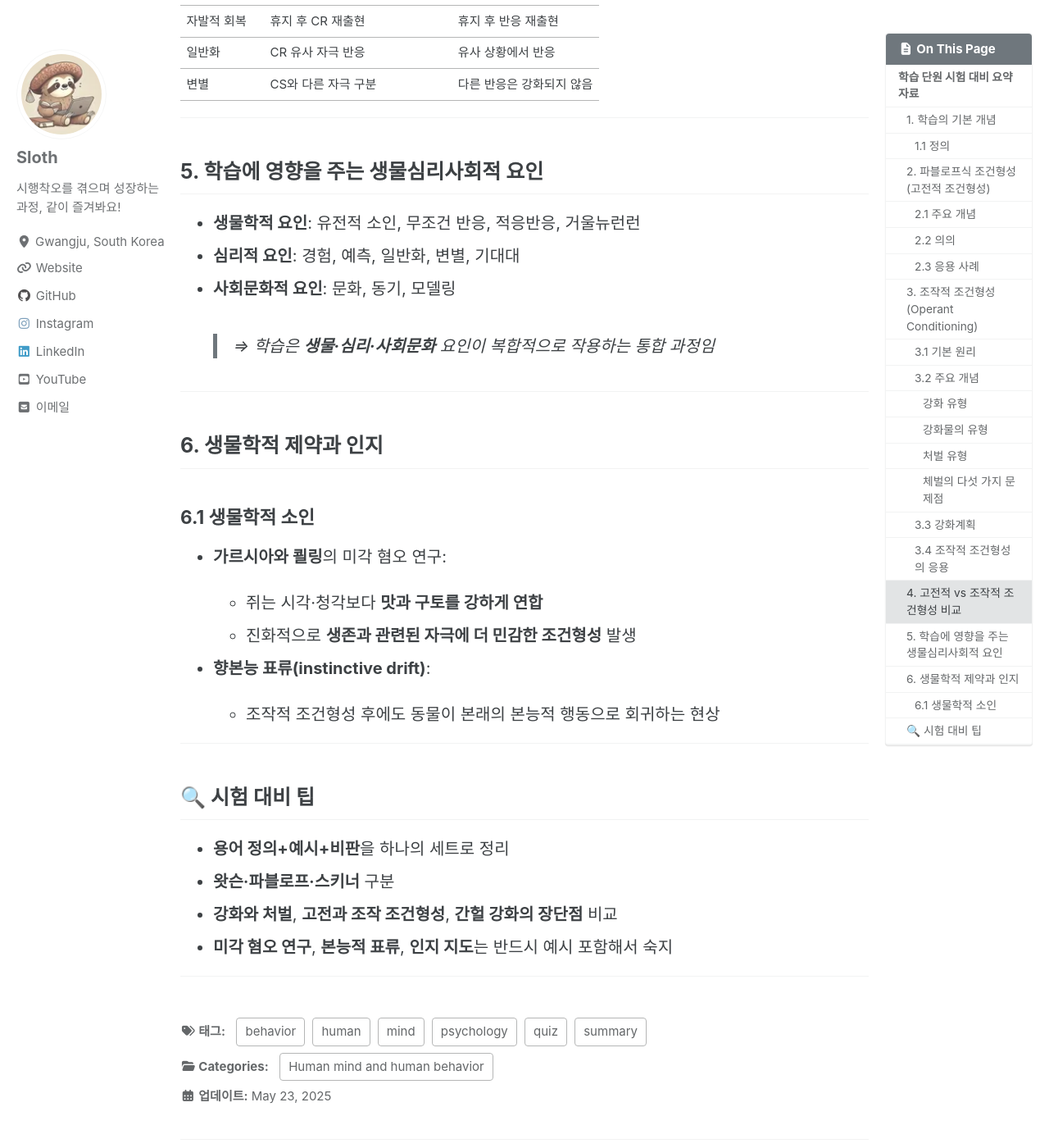
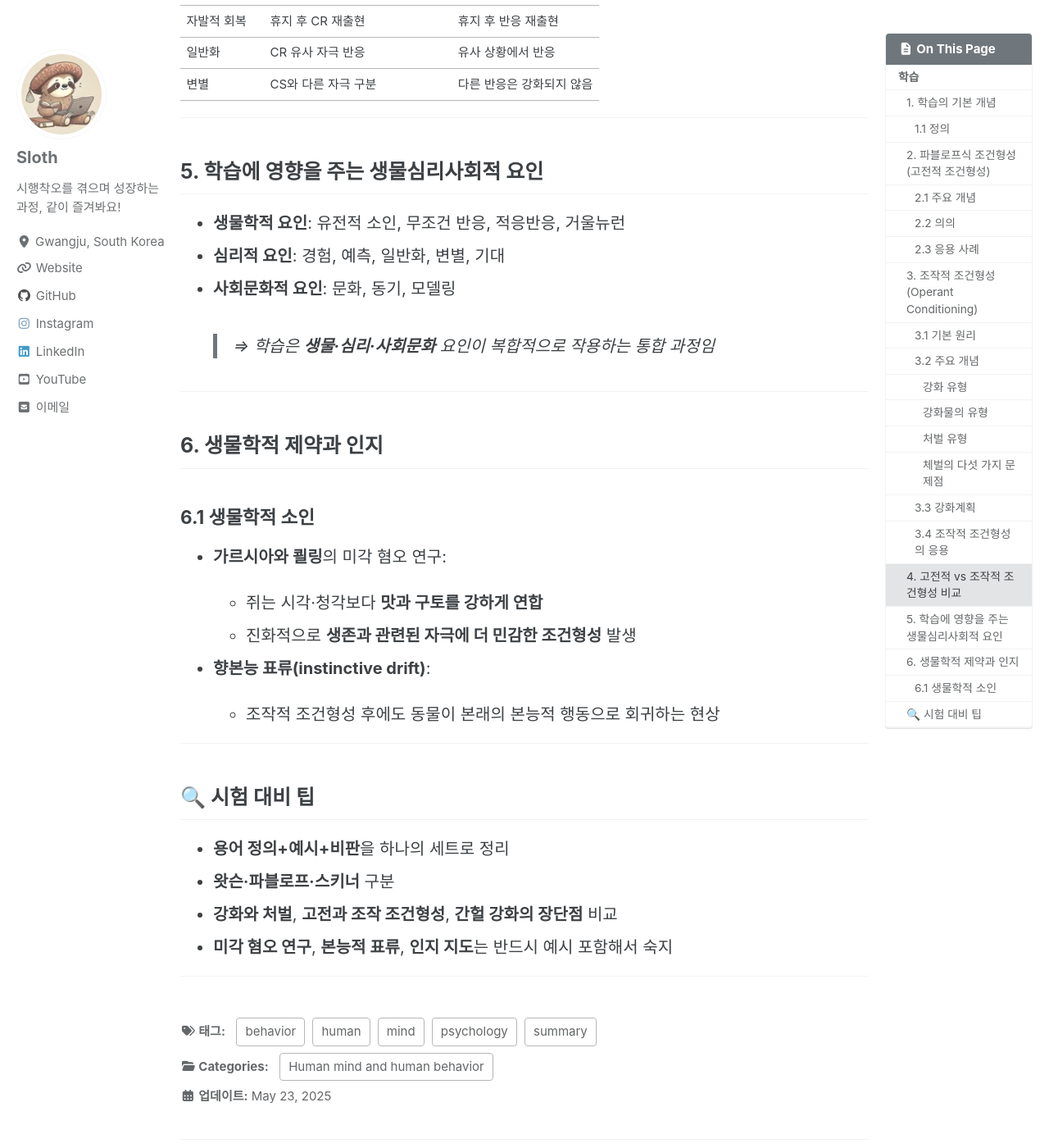
Before and after one commit to renaissance-sloth/renaissance-sloth.github.io, a Jekyll site: the page built from ko/Human mind and human behavior/_posts/2025-05-23-chapter 7.md, in a window 1280 px wide and 1400 px high, scrolled down 5107 px. Shown: the whole window at 82% size. Built offline with Jekyll 4.4.1, drawn with Linux system fonts in a browser that asks for light colours; cached includes are drawn as plain includes; comment, search, counter and statistics services are not loaded; some of the changed text lies outside the part shown.

```diff
--- a/ko/Human mind and human behavior/_posts/2025-05-23-Quiz3.md
+++ b/ko/Human mind and human behavior/_posts/2025-05-23-chapter 7.md
@@ -1,12 +1,12 @@
 ---
-title: "퀴즈 3 대비 공부"
+title: "학습"
 excerpt: "7장 - 요약 정리"
-tags: psychology human mind behavior quiz summary
+tags: psychology human mind behavior summary
 header:
   teaser: https://thumbnail8.coupangcdn.com/thumbnails/remote/492x492ex/image/retail-product-api/A00077021/100209435/111776127/main/9791162263631_L.jpg
 ---
 
-# 학습 단원 시험 대비 요약 자료
+# 학습
 
 ## 1. 학습의 기본 개념
 
@@ -164,8 +164,8 @@ header:
 
 ## 5. 학습에 영향을 주는 생물심리사회적 요인
 
-* **생물학적 요인**: 유전적 소인, 무조건 반응, 적응반응, 거울뉴런런
-* **심리적 요인**: 경험, 예측, 일반화, 변별, 기대대
+* **생물학적 요인**: 유전적 소인, 무조건 반응, 적응반응, 거울뉴런
+* **심리적 요인**: 경험, 예측, 일반화, 변별, 기대
 * **사회문화적 요인**: 문화, 동기, 모델링
 
 > ⇒ 학습은 **생물·심리·사회문화** 요인이 복합적으로 작용하는 통합 과정임
```
Also changed, not shown: other parts of ko/Human mind and human behavior/_posts/2025-05-23-chapter 7.md (+2 -2 lines).
